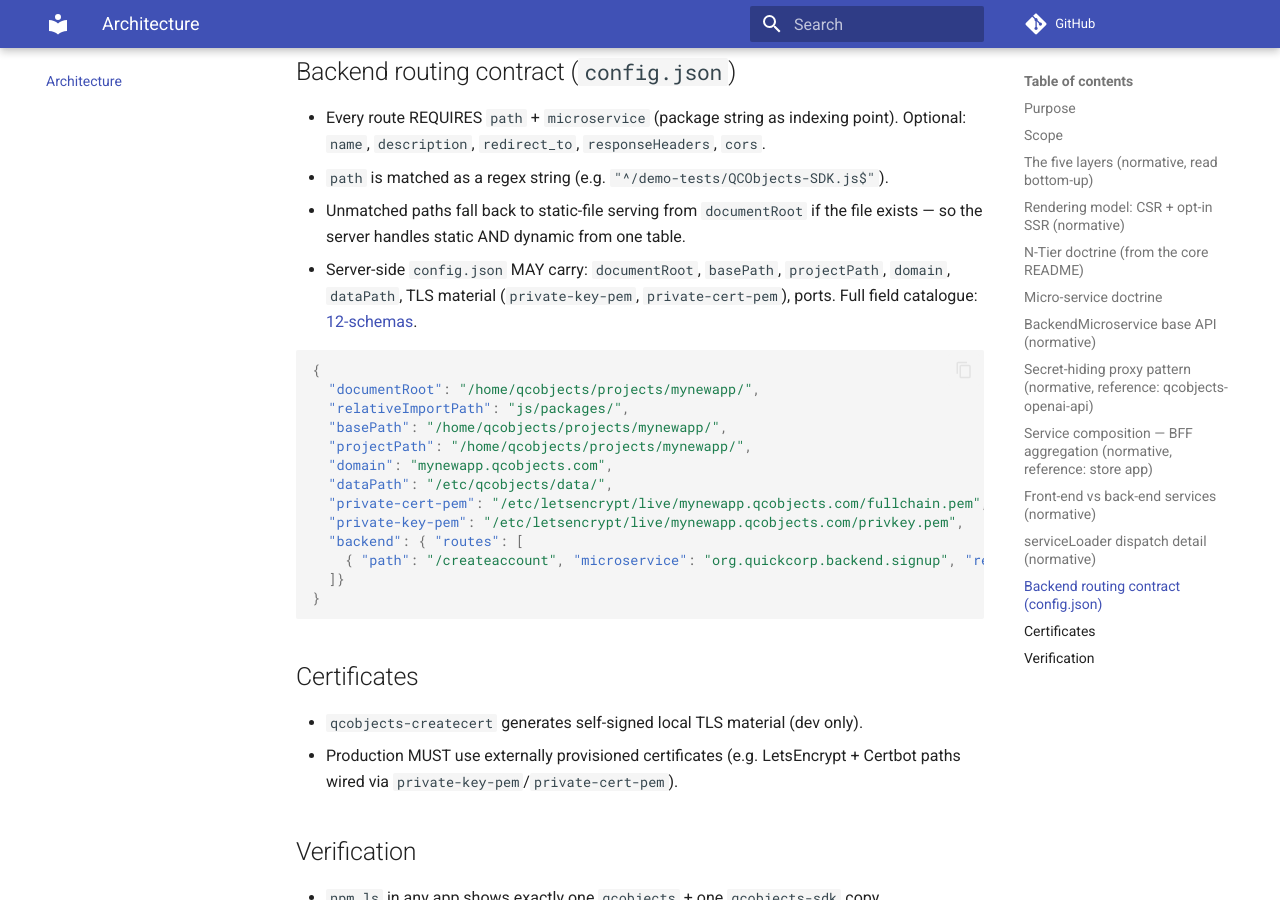
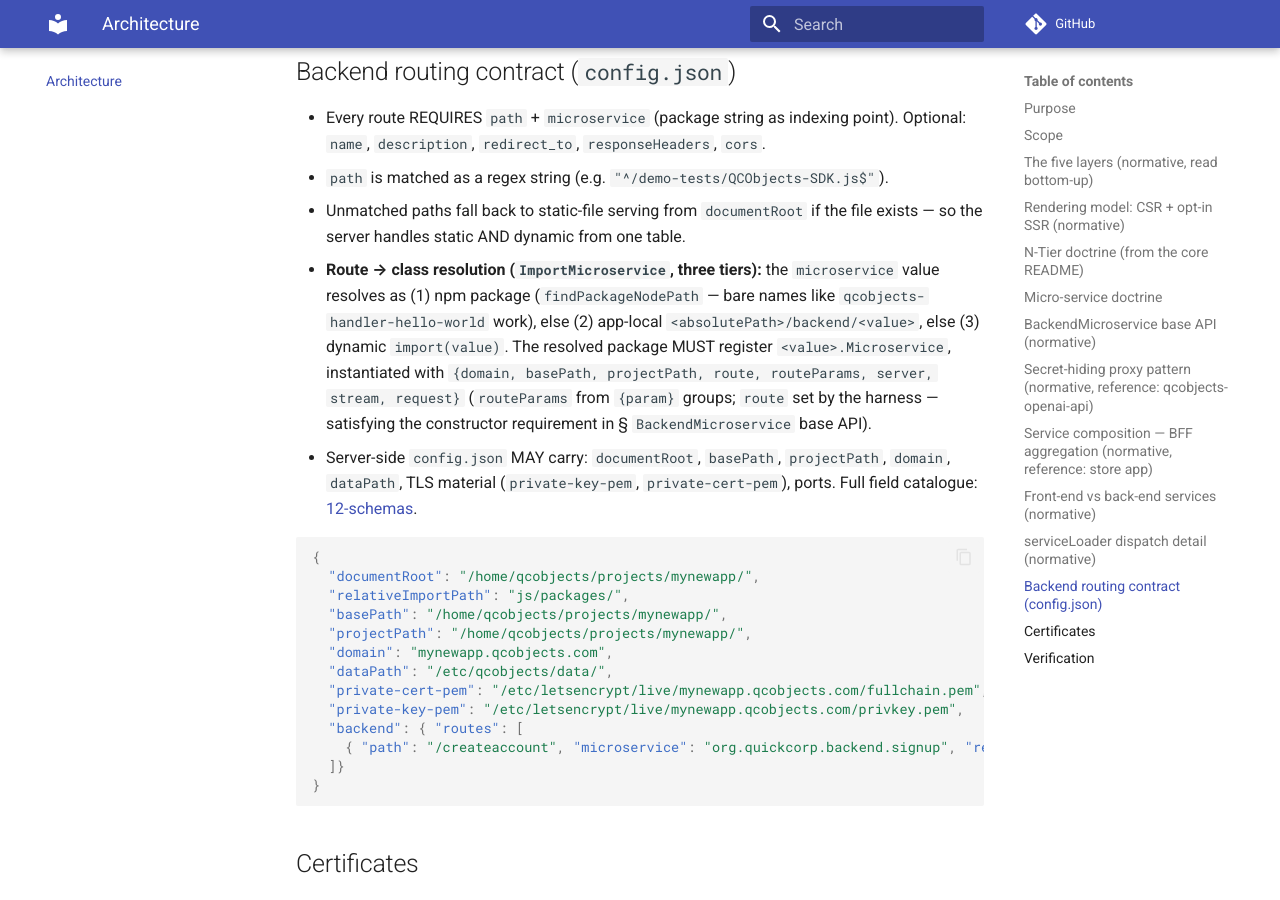
Before and after one commit to QCObjects/product-specs, an MkDocs documentation site: the page built from docs/02-architecture.md, in a window 1280 px wide and 900 px high, scrolled down 5944 px. Built offline with MkDocs 1.6.1 and Material for MkDocs 9.7.7, drawn with Linux system fonts in a browser that asks for light colours; comment, search, counter and statistics services are not loaded.

Commit message:
feat: microservice resolution tiers + minimal-config validity (02/12/schema)

```diff
--- a/docs/02-architecture.md
+++ b/docs/02-architecture.md
@@ -241,6 +241,14 @@ callers never choose a transport. Source as above.
 - `path` is matched as a regex string (e.g. `"^/demo-tests/QCObjects-SDK.js$"`).
 - Unmatched paths fall back to static-file serving from `documentRoot` if the
   file exists — so the server handles static AND dynamic from one table.
+- **Route → class resolution (`ImportMicroservice`, three tiers):** the
+  `microservice` value resolves as (1) npm package (`findPackageNodePath`
+  — bare names like `qcobjects-handler-hello-world` work), else (2)
+  app-local `<absolutePath>/backend/<value>`, else (3) dynamic `import(value)`.
+  The resolved package MUST register `<value>.Microservice`, instantiated with
+  `{domain, basePath, projectPath, route, routeParams, server, stream,
+  request}` (`routeParams` from `{param}` groups; `route` set by the harness —
+  satisfying the constructor requirement in § `BackendMicroservice` base API).
 - Server-side `config.json` MAY carry: `documentRoot`, `basePath`, `projectPath`,
   `domain`, `dataPath`, TLS material (`private-key-pem`, `private-cert-pem`),
   ports. Full field catalogue: [12-schemas](./12-schemas.md).
```
Also changed, not shown: docs/12-schemas.md (+5 -0 lines), 1 other file.
